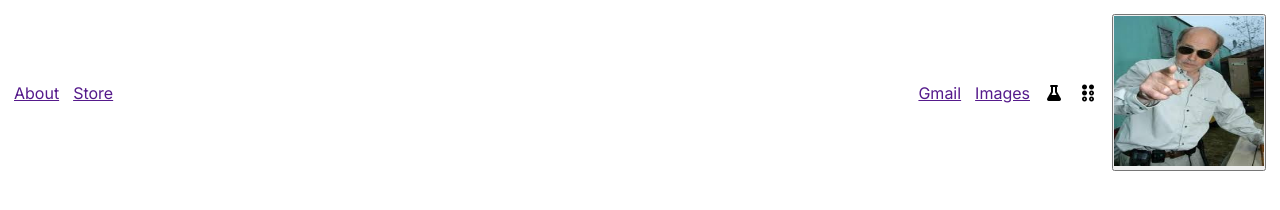
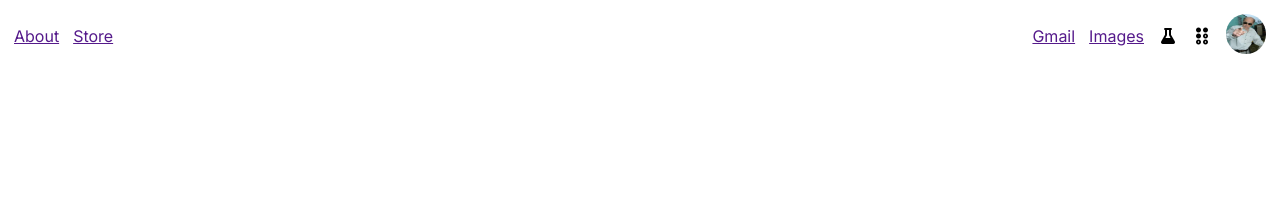
Before and after one commit to lengleman-spec/google-clone, a plain HTML site: page index.html in a window 1280 px wide. Drawn offline with Linux system fonts and the light colour scheme.

Commit message:
add new profile pic. adjusted size and border-radius to make the image into a perfect circle

```diff
--- a/index.html
+++ b/index.html
@@ -44,12 +44,8 @@
         </a>
         <i class="fa-solid fa-flask"></i>
         <i class="fa-solid fa-braille"></i>
-        <button>
-          <img
-            src="jim-profile.jpeg"
-            alt="Jim Lahey"
-            width="150"
-            height="150px" />
+        <button class="img-button">
+          <img src="jim-profile.jpeg" alt="Jim Lahey" />
         </button>
       </nav>
     </header>
--- a/styles.css
+++ b/styles.css
@@ -24,3 +24,17 @@ header {
   align-items: center;
   gap: 14px;
 }
+
+.img-button {
+  border: none;
+  background-color: transparent;
+}
+
+/* Below is decendant combinator (space) to target all imgs that are any type of decendant of an element with the class 'img-button' */
+.img-button img {
+  width: 40px;
+  aspect-ratio: 1 / 1;
+  /* aspect-ratio means whenever we set a width, the height will be the corresponding height evenly, at a 1:1 ratio. So, because we set the width to be 40px above, the height will also now be 40px. */
+  overflow: hidden;
+  border-radius: 100%;
+}
```
